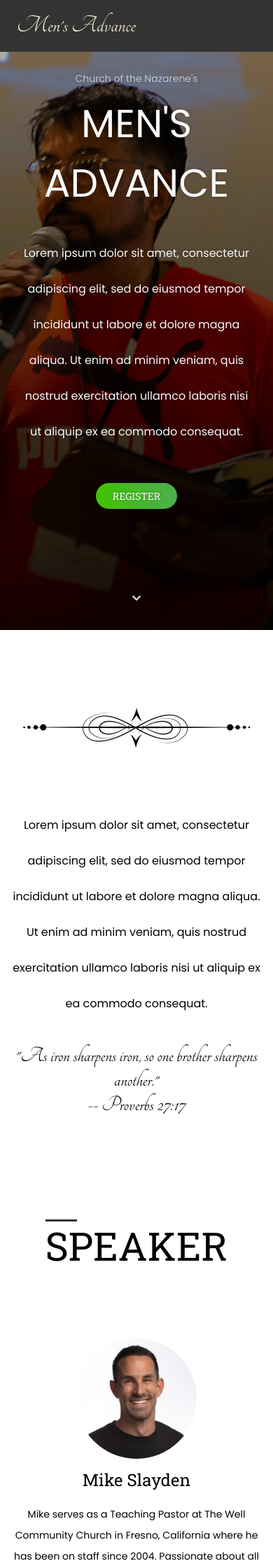
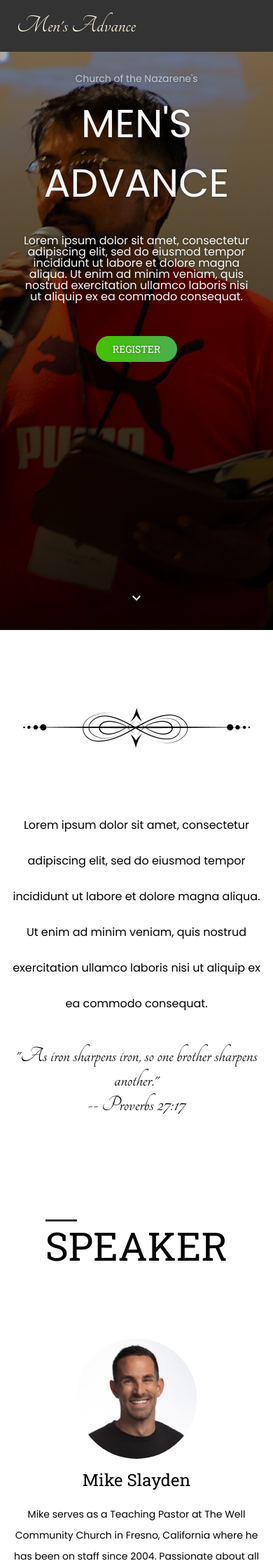
Before and after one commit to juliancoleman/mens-advance, a Jekyll site: the page built from index.html, in a window 390 px wide. Shown: the top 2240 px of the page at 70% size. Built offline with Jekyll 4.4.1, drawn with Linux system fonts in a browser that asks for light colours.

Commit message:
shortens hero blurb line height on mobile

```diff
--- a/_sass/components/hero.scss
+++ b/_sass/components/hero.scss
@@ -138,4 +138,8 @@
   .hero-contents {
     height: 100%;
   }
+
+  .hero-blurb .blurb-1 {
+    line-height: 1rem;
+  }
 }
```
